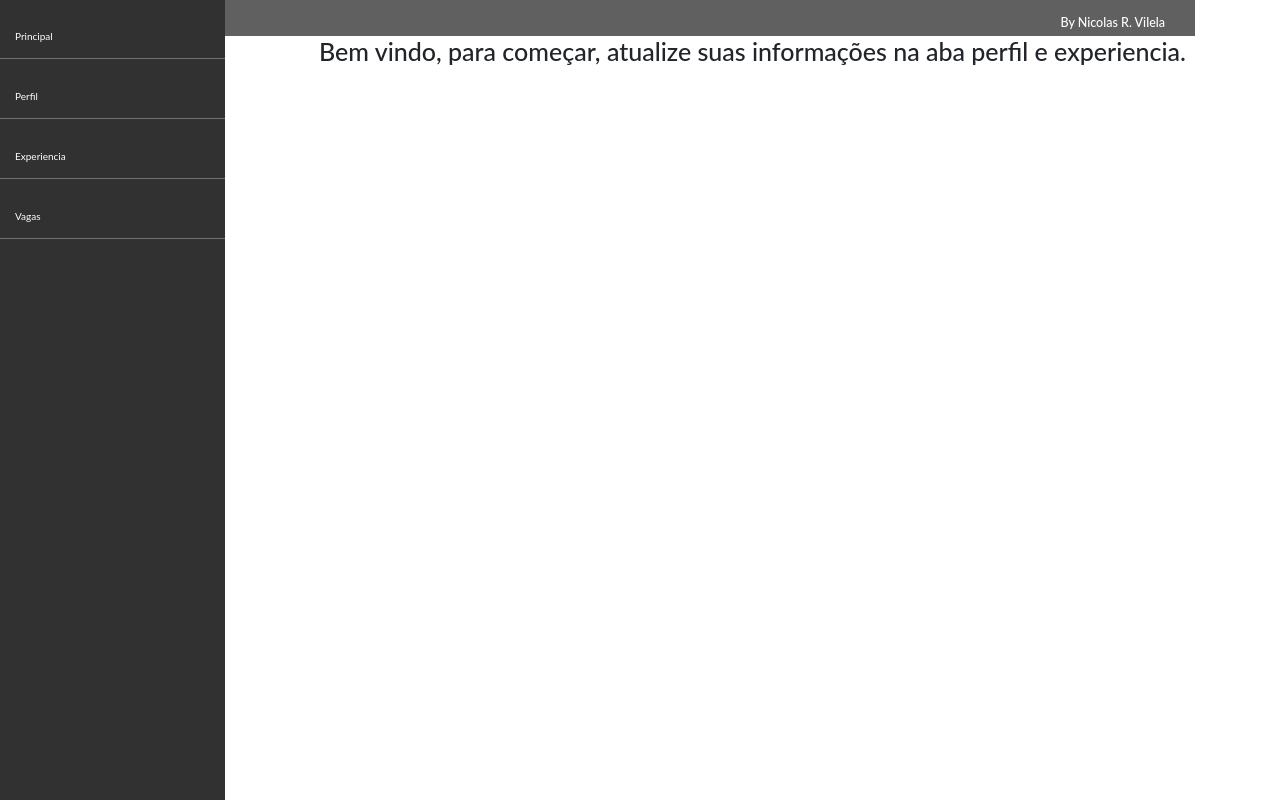
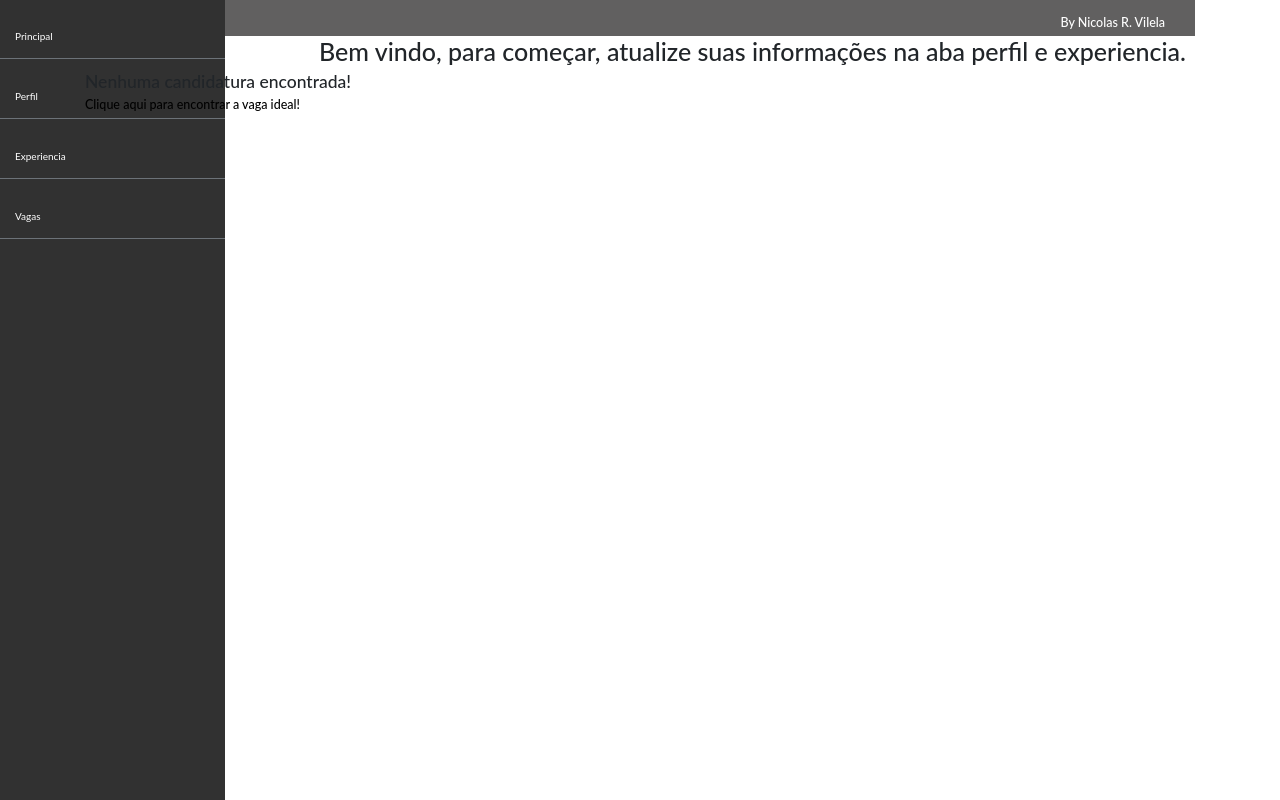
Before and after one commit to NiRovil/MilEmpregos, a Django app: page /dashboard/ in a window 1280 px wide. Run offline with Django 4.2, Linux system fonts and the light colour scheme; tables that the repository leaves empty hold one stand-in row (values such as "Sample post"); some libraries are stand-ins or nearby versions.

Commit message:
Finalizando a implementação do formulário de candidatura e a listagem de candidaturas efetuadas na dashboard.

```diff
--- a/apps/usuarios/models.py
+++ b/apps/usuarios/models.py
@@ -1,4 +1,3 @@
-from datetime import date
 from django.db import models
 from django.contrib.auth.models import User
 
@@ -32,7 +31,6 @@ class Candidato(models.Model):
     nome_candidato = models.CharField(max_length=30)
     pretensao_salarial = models.CharField(choices=SALARIOS, max_length=2, blank=False, default='1K')
     escolaridade = models.CharField(choices=ESCOLARIDADES, max_length=2, blank=False, default='EF')
-    candidatura = models.IntegerField(default=1)
 
     def __str__(self):
         return self.nome_candidato
--- a/apps/vagas/models.py
+++ b/apps/vagas/models.py
@@ -23,7 +23,11 @@ class Vagas(models.Model):
     nome_vaga = models.CharField(max_length=50, blank=False)
     faixa_salarial = models.CharField(choices=SALARIOS,max_length=2 , blank=False, default='1K')
     escolaridade = models.CharField(choices=ESCOLARIDADES,max_length=2 , blank=False, default='EF')
-    candidatura = models.IntegerField(default=1)
 
     def __str__(self):
         return self.nome_vaga
+
+class Candidaturas(models.Model):
+
+    vaga = models.ForeignKey(Vagas, on_delete=models.CASCADE)
+    candidato = models.IntegerField()
--- a/apps/vagas/urls.py
+++ b/apps/vagas/urls.py
@@ -11,5 +11,6 @@ urlpatterns = [
     path('atualizar', views.atualizar_vaga, name='atualizar_vaga'),
     path('informacoes-vaga/<int:vaga_id>', views.informacoes_vaga, name='informacoes_vaga'),
     path('candidatura/<int:vaga_id>/<int:candidato_id>', views.candidatura, name='candidatura'),
-    path('confirmacao/', views.confirma_candidatura, name='confirmacao')
+    path('confirmacao/', views.confirma_candidatura, name='confirmacao'),
+    path('desistir-candidatura/<int:candidatura_id>', views.desistir_candidatura, name='desistir_candidatura'),
 ]
--- a/apps/vagas/views.py
+++ b/apps/vagas/views.py
@@ -1,6 +1,6 @@
 from django.shortcuts import redirect, render, get_object_or_404
 from django.contrib import messages
-from vagas.models import Vagas
+from vagas.models import Vagas, Candidaturas
 from usuarios.models import Empresa, Candidato
 
 def index(request):
@@ -10,8 +10,11 @@ def dashboard(request):
 
     usuario = request.user.id
 
+    candidatos = Candidato.objects.all()
     empresas = Empresa.objects.filter(usuario_empresa_id=usuario)
-    vagas = Vagas.objects.filter(empresa_id=usuario)
+    vagas = Vagas.objects.all()
+    candidaturas = Candidaturas.objects.filter(candidato=usuario)
+
     FAIXAS = {
         '1K': 'Até 1.000',
         '2K': 'De 1.000 à 2.000',
@@ -26,11 +29,11 @@ def dashboard(request):
         'PG': 'Pós / MBA / Mestrado',
         'DT': 'Doutorado'
     }
-    candidatos = Candidato.objects.all()
     contexto = {
         'candidatos':candidatos,
         'empresas':empresas,
         'vagas':vagas,
+        'candidaturas':candidaturas,
         'faixas':FAIXAS,
         'escolaridades':ESCOLARIDADES
     }
@@ -91,7 +94,7 @@ def atualizar_vaga(request):
 
 def deletar_vagas(request, vaga_id):
 
-    """Retorna a vaga selecionada pelo usuário."""
+    """Deleta a vaga selecionada pelo usuário."""
 
     vaga = get_object_or_404(Vagas, pk=vaga_id)
     vaga.delete()
@@ -109,6 +112,8 @@ def informacoes_vaga(request, vaga_id):
     return render(request, 'vagas/informacoes_vaga.html', contexto)
 
 def vagas_disponiveis(request):
+
+    """Retorna as vagas disponíveis para aplicação."""
 
     if request.method == 'GET':
 
@@ -146,7 +151,9 @@ def candidatura(request, vaga_id, candidato_id):
 
     vaga = get_object_or_404(Vagas, pk=vaga_id)
     candidato = get_object_or_404(Candidato, pk=candidato_id)
-    contexto = {'vaga':vaga, 'candidato':candidato}
+    # Filtra as candidaturas já efetuadas.
+    candidaturas = Candidaturas.objects.filter(vaga_id=vaga.id, candidato=candidato.id)
+    contexto = {'vaga':vaga, 'candidato':candidato, 'candidaturas':candidaturas}
 
     return render(request, 'vagas/confirmacao.html', contexto)
 
@@ -157,8 +164,20 @@ def confirma_candidatura(request):
     if request.method == 'POST':
         vaga_id = request.POST['vaga_id']
         candidato_id = request.POST['candidato_id']
-        v = Vagas.objects.get(pk=vaga_id)
-        c = Candidato.objects.get(pk=candidato_id)
-        v.candidatura = request.POST['vaga_candidatura']
+        candidatura = Candidaturas.objects.create(
+            vaga_id = vaga_id,
+            candidato = candidato_id
+        )
+
+        candidatura.save()
 
         return redirect('dashboard')
+
+def desistir_candidatura(request, candidatura_id):
+
+    """Desiste de uma candidatura selecionada pelo usuário."""
+
+    candidatura = get_object_or_404(Candidaturas, pk=candidatura_id)
+    candidatura.delete()
+    messages.success(request, 'Candidatura desfeita com sucesso!')
+    return redirect('dashboard')
--- a/templates/base_dash.html
+++ b/templates/base_dash.html
@@ -17,6 +17,8 @@
     {% include 'dash/dashboard.html' %}
     {% if user.is_staff %}
         {% include 'vagas/vagas_criadas.html' %}
+    {% else %}
+        {% include 'vagas/vagas_candidatado.html' %}
     {% endif %}
 </body>
 </html>
--- /dev/null
+++ b/templates/vagas/vagas_candidatado.html
@@ -0,0 +1,33 @@
+<section>
+    <div class="container">
+        <div class="row">
+            <div class="col-12 col-sm-6 col-lg-4">
+                {% if candidaturas %}
+                    {% for candidatura in candidaturas %}
+                        {% for vaga in vagas %}
+                            {% if candidatura.vaga_id == vaga.id %}
+                                <h2>{{vaga}}</h2>
+                                {% for chave, valor in faixas.items %}
+                                    {% if chave == vaga.faixa_salarial %}
+                                        <h5>Faixa Salarial: {{valor}}</h5>
+                                    {% endif %}
+                                {% endfor %}
+                                {% for chave, valor in escolaridades.items %}
+                                    {% if chave == vaga.escolaridade %}
+                                        <h5>Escolaridade Minima: {{valor}}</h5>
+                                    {% endif %}
+                                {% endfor %}
+                                <a href="{% url 'desistir_candidatura' candidatura.id %}" type="button" class="btn btn-outline-danger">Desistir</a>
+                            {% endif %}
+                        {% endfor %}
+                    {% endfor %}
+                {% else %}
+                    <h3>Nenhuma candidatura encontrada!</h3>
+                    <a href="{% url 'vagas_disponiveis' %}">
+                        <h5>Clique aqui para encontrar a vaga ideal!</h5>
+                    </a>
+                {% endif %}
+            </div>
+        </div>
+    </div>
+</section>
--- a/templates/vagas/vagas_criadas.html
+++ b/templates/vagas/vagas_criadas.html
@@ -2,9 +2,9 @@
     <div class="container">
         <div class="row">
             <div class="col-12 col-sm-6 col-lg-4">
-            {% if user.is_staff %}
                 {% if vagas %}
                     {% for vaga in vagas %}
+                        {% if vaga.empresa_id == user.id %}
                             <a href="{% url 'informacoes_vaga' vaga.id %}">
                                 <h2>{{vaga}}</h2>
                             </a>
@@ -20,13 +20,13 @@
                             {% endfor %}
                             <a href="{% url 'editar_vagas' vaga.id %}" type="button" class="btn btn-outline-dark">Atualizar</a>
                             <a href="{% url 'deletar_vagas' vaga.id %}" type="button" class="btn btn-outline-danger">Deletar</a>
+                        {% endif %}
                     {% endfor %}
                 {% elif empresas %}
-                <h1>Nenhuma vaga criada!</h1>
+                <h3>Nenhuma vaga criada!</h3>
                 <a href="{% url 'vagas' %}">
                     <h5>Clique aqui para criar sua primeira vaga!</h5>
                 </a>
-                {% endif %}
                 {% endif %}
             </div>
         </div>
```
Also changed, not shown: templates/vagas/confirmacao.html (+13 -5 lines), templates/vagas/vagas_disponiveis.html (+1 -8 lines), apps/usuarios/migrations/0003_remove_candidato_candidatura.py (added), apps/vagas/migrations/0004_candidaturas.py (added). Lines whose indentation alone changed are shown as unchanged.
